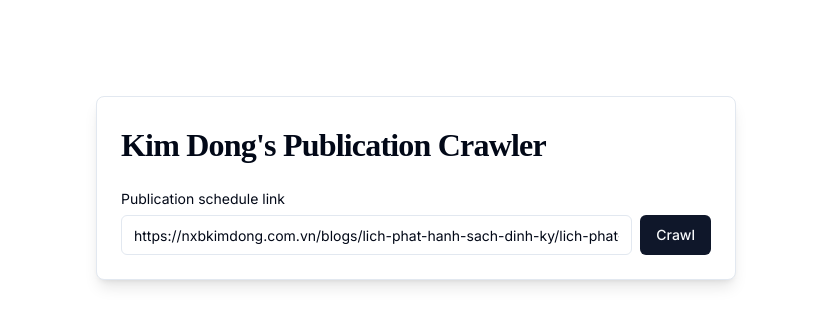
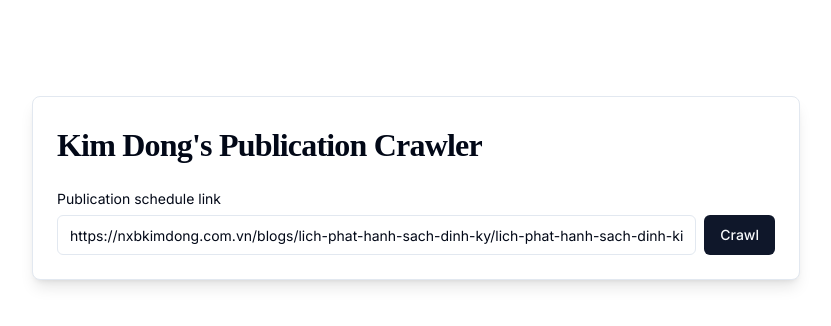
Before and after one commit to chalalala/kimdong-publication-schedule-crawler, a Next.js app: page / in a window 1280 px wide. Shown: the top 326 px of the page, without its empty margins (224-1055 px from the left). Built offline with nearby package versions, Linux system fonts and the light colour scheme; a web font is replaced by a local one.

Commit message:
fix: update max width

```diff
--- a/app/page.tsx
+++ b/app/page.tsx
@@ -4,7 +4,7 @@
 export default async function Home() {
   return (
     <main className='flex min-h-screen w-full flex-col items-center justify-between p-4 lg:p-24'>
-      <Card className='w-full max-w-[640px] shadow-lg'>
+      <Card className='w-full max-w-screen-md shadow-lg'>
         <CardHeader className='pb-5'>
           <CardTitle className='font-inika text-[32px]'>Kim Dong&apos;s Publication Crawler</CardTitle>
         </CardHeader>
```
